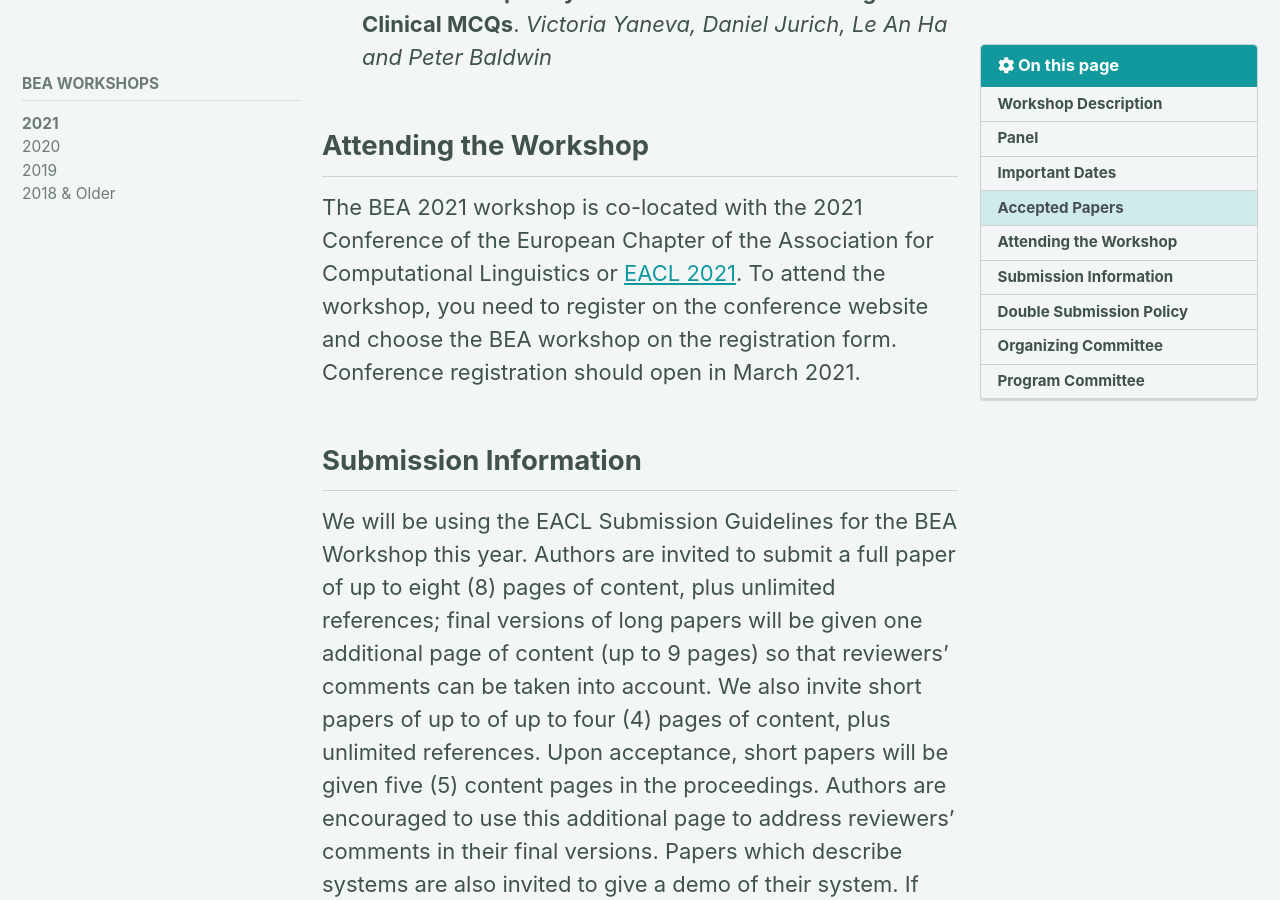
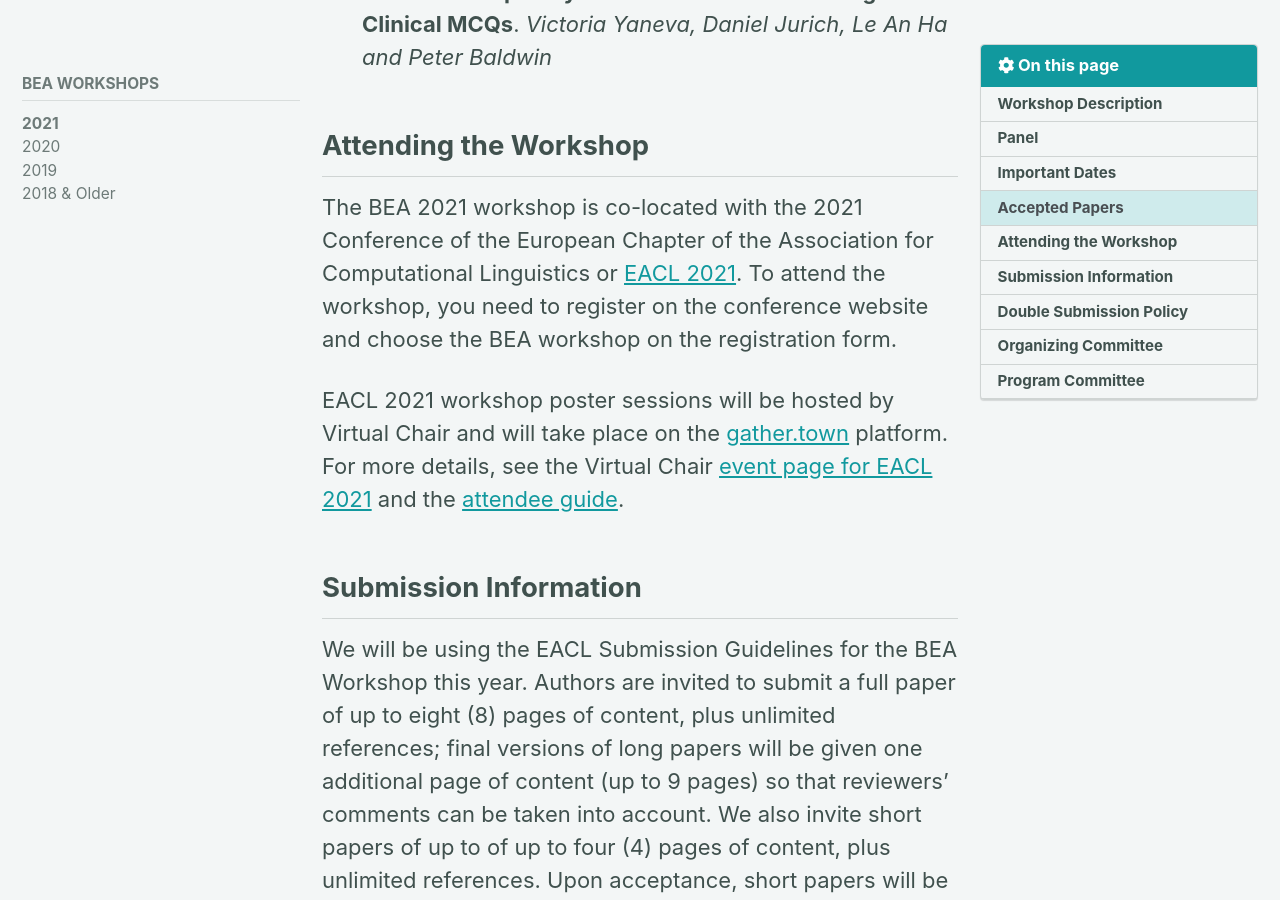
Before and after one commit to sigedu-org/website, a Jekyll site: the page built from _pages/bea/current.md, in a window 1280 px wide and 900 px high, scrolled down 9347 px. Built offline with Jekyll 4.4.1, drawn with Linux system fonts in a browser that asks for light colours; cached includes are drawn as plain includes; nearby versions of some CDN libraries.

Commit message:
Add virtual chair links.

```diff
--- a/_pages/bea/current.md
+++ b/_pages/bea/current.md
@@ -164,7 +164,9 @@ The following papers have been accepted at BEA 2021. A detailed schedule will be
 
 ## Attending the Workshop
 
-The BEA 2021 workshop is co-located with the 2021 Conference of the European Chapter of the Association for Computational Linguistics or [EACL 2021](https://2021.eacl.org). To attend the workshop, you need to register on the conference website and choose the BEA workshop on the registration form. Conference registration should open in March 2021.
+The BEA 2021 workshop is co-located with the 2021 Conference of the European Chapter of the Association for Computational Linguistics or [EACL 2021](https://2021.eacl.org). To attend the workshop, you need to register on the conference website and choose the BEA workshop on the registration form.
+
+EACL 2021 workshop poster sessions will be hosted by Virtual Chair and will take place on the [gather.town](https://gather.town) platform. For more details, see the Virtual Chair [event page for EACL 2021](https://www.virtualchair.net/events/eacl-2021) and the [attendee guide](https://www.virtualchair.net/guide).
 
 ## Submission Information
 
```
